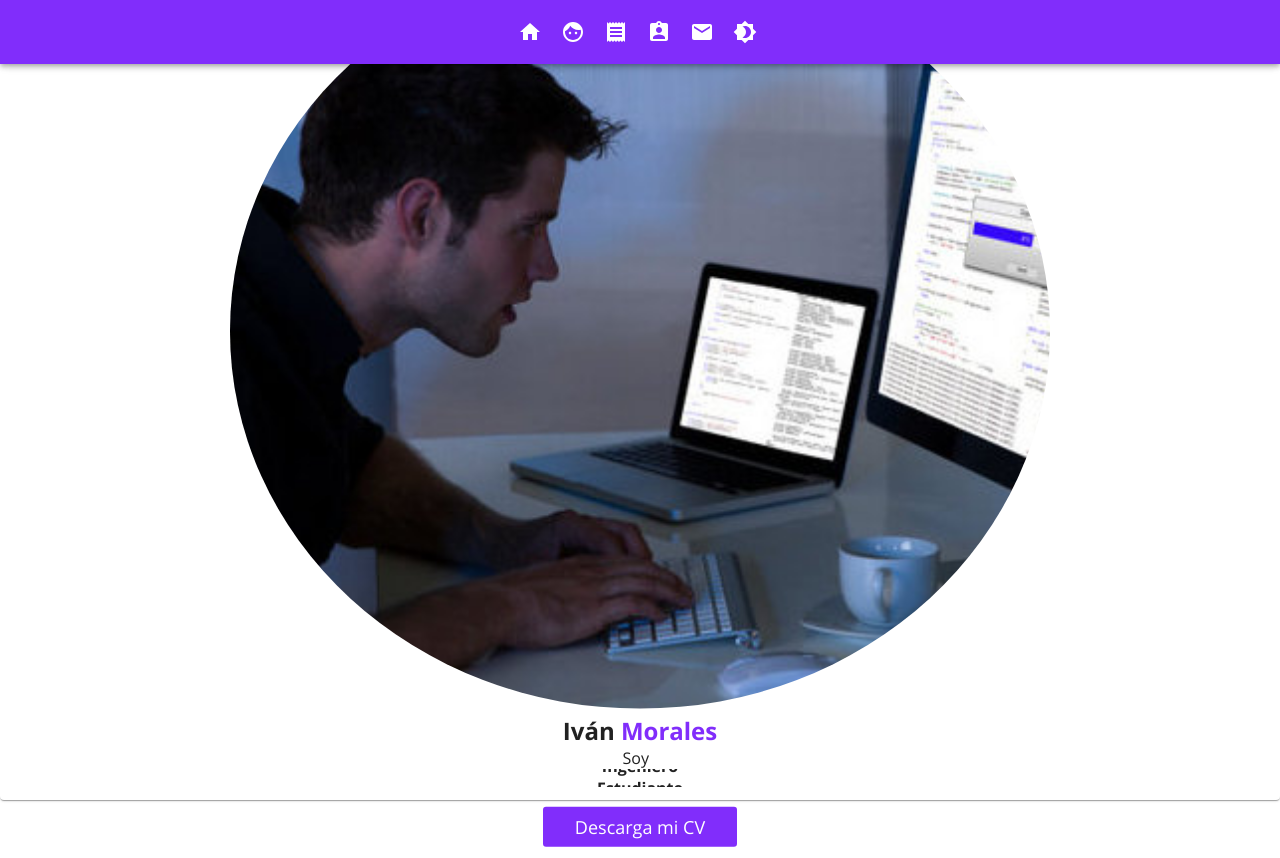
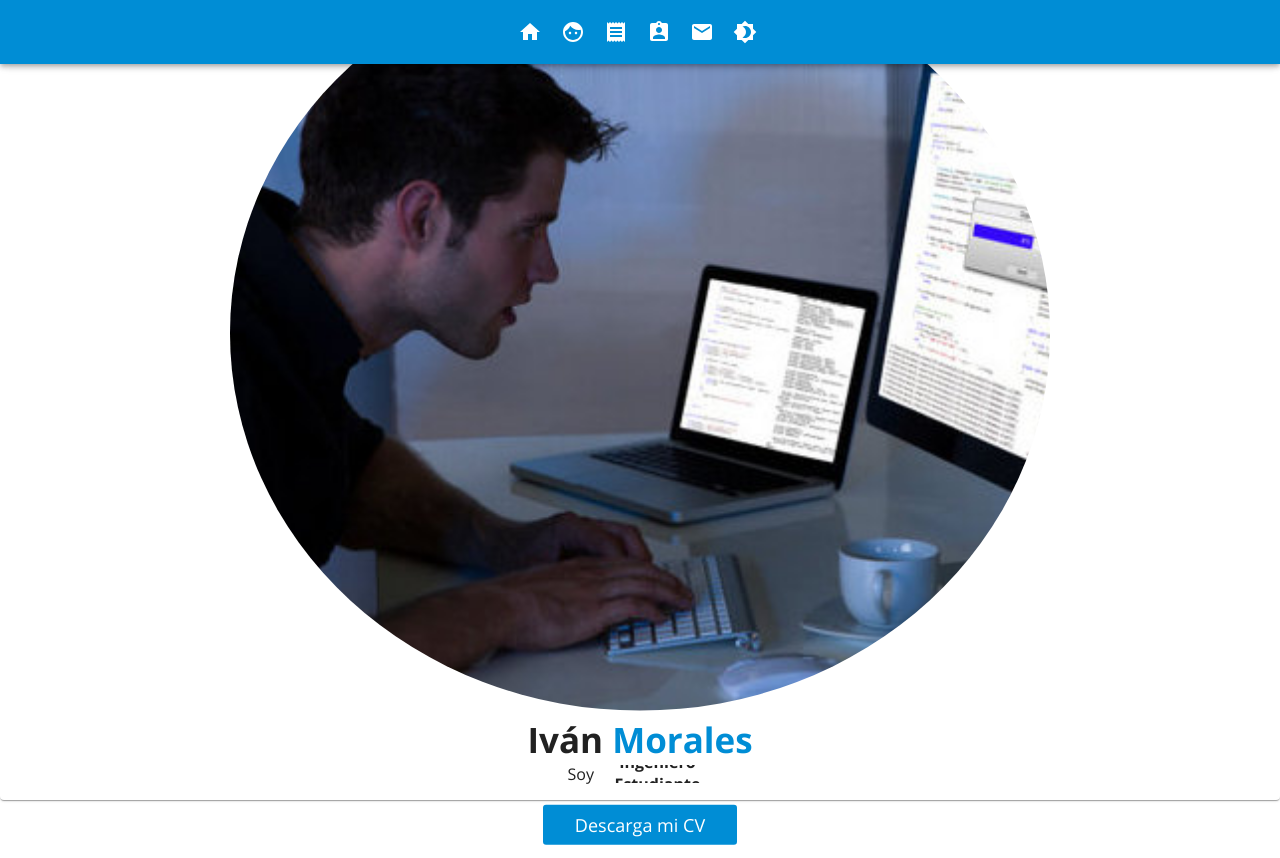
Before and after one commit to ivansmorales/Visual-Resume, a React (Create React App) app: page / in a window 1280 px wide. Built offline with nearby package versions, Linux system fonts and the light colour scheme.

Commit message:
Update styles on News, Home, About

```diff
--- a/src/components/About/About.tsx
+++ b/src/components/About/About.tsx
@@ -3,7 +3,7 @@ import './styles.scss';
 const About = () => {
   return (
     <section className="about__section" id="about">
-      <h2>Sobre mí</h2>
+      <h1 className="header">Sobre mí</h1>
     </section>
   );
 };
--- a/src/components/Contact/Contact.tsx
+++ b/src/components/Contact/Contact.tsx
@@ -8,7 +8,7 @@ import ContactForm from './ContactForm/ContactForm';
 const Contact = () => {
   return (
     <section className="contact__section" id="contact">
-      <h1>Contact</h1>
+      <h1 className="header">Contact</h1>
       <div className="cards">
         <ContactCard icon={<PhoneIcon color="primary" />} text={'5527239028'} />
         <ContactCard
--- a/src/components/Home/Home.tsx
+++ b/src/components/Home/Home.tsx
@@ -10,11 +10,13 @@ const Home = () => {
         <Grid container spacing={3}>
           <Grid item xs={12} lg={12}>
             <img alt="Programmer" src={'/images/programmer.jpg'} />
-            <h2>
+            <h1>
               Iván <span>Morales</span>
-            </h2>
-            <span>Soy &nbsp;</span>
-            <VerticalCarousel />
+            </h1>
+            <div className="description">
+              <span>Soy &nbsp;</span>
+              <VerticalCarousel />
+            </div>
             <div className="button_container">
               <button>Descarga mi CV</button>
             </div>
--- a/src/components/Home/VerticalCarousel/VerticalCarousel.tsx
+++ b/src/components/Home/VerticalCarousel/VerticalCarousel.tsx
@@ -3,7 +3,7 @@ import 'react-responsive-carousel/lib/styles/carousel.min.css';
 import { Carousel } from 'react-responsive-carousel';
 
 const VerticalCarousel = () => {
-  let data = ['Ingeniero', 'Estudiante', 'Desarrollador web'];
+  let data = ['Ingeniero', 'Estudiante', 'Desarrollador'];
 
   return (
     <div>
--- a/src/components/Home/styles.scss
+++ b/src/components/Home/styles.scss
@@ -14,11 +14,19 @@
       border-radius: 50%;
       width: 70%;
     }
-    h2 {
+    h1 {
+      font-size: $font-size-h1 - 8px;
       span {
         color: $color-primary;
       }
     }
+
+    .description {
+      align-items: center;
+      display: flex;
+      justify-content: center;
+    }
+
     .button_container {
       margin-top: $spacing;
     }
--- a/src/components/News/News.tsx
+++ b/src/components/News/News.tsx
@@ -43,7 +43,7 @@ const News = () => {
   return (
     <section className="news__section" id="news">
       <div className="container">
-        <h1>
+        <h1 className="header">
           Github <span>Contributions</span>
         </h1>
         <div className="last-repos">
--- a/src/components/Resume/Resume.tsx
+++ b/src/components/Resume/Resume.tsx
@@ -3,7 +3,7 @@ import './styles.scss';
 const Resume = () => {
   return (
     <section className="resume__section" id="resume">
-      <h1>Resume</h1>
+      <h1 className="header">Resume</h1>
     </section>
   );
 };
--- a/src/theme/_colors.scss
+++ b/src/theme/_colors.scss
@@ -1,5 +1,5 @@
 /* Theme colors  */
-$color-primary: #812dfb;
+$color-primary: #008dd5;
 // GRAY-SCALE
 $color-white: #ffffff;
 $color-black: #000000;
--- a/src/theme/_typography.scss
+++ b/src/theme/_typography.scss
@@ -10,7 +10,6 @@ h1 {
   font-family: $font-family-primary;
   font-size: $font-size-h1;
   font-weight: $font-weight-bold;
-
   @media screen and (max-width: 400px) {
     font-size: 25px;
   }
--- a/src/theme/styles.scss
+++ b/src/theme/styles.scss
@@ -51,3 +51,8 @@ button {
   color: #fff;
   background-color: $color-primary !important;
 }
+
+.header {
+  text-align: center;
+  color: $color-primary;
+}
```
